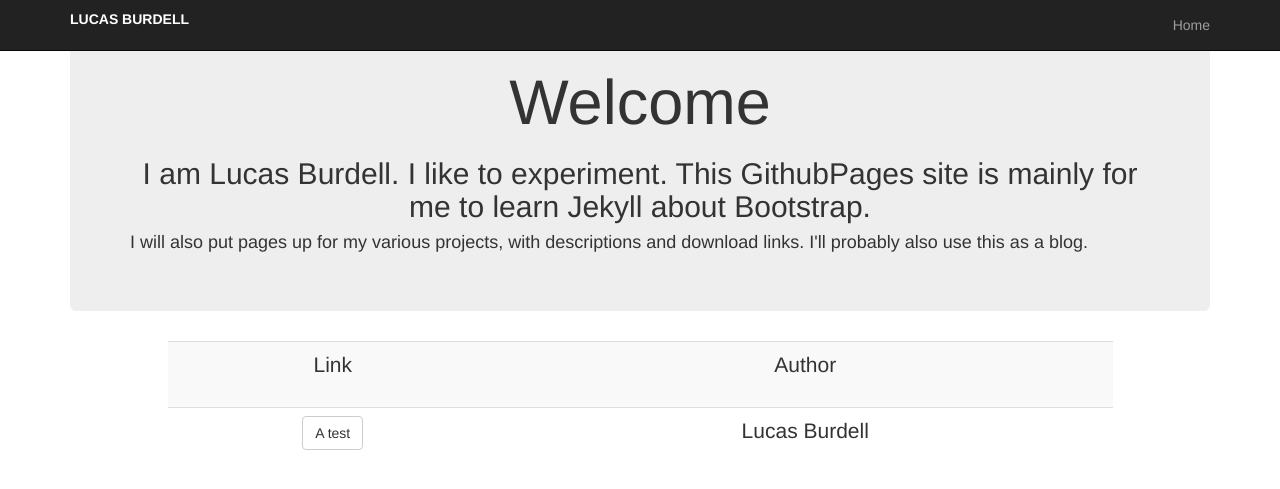
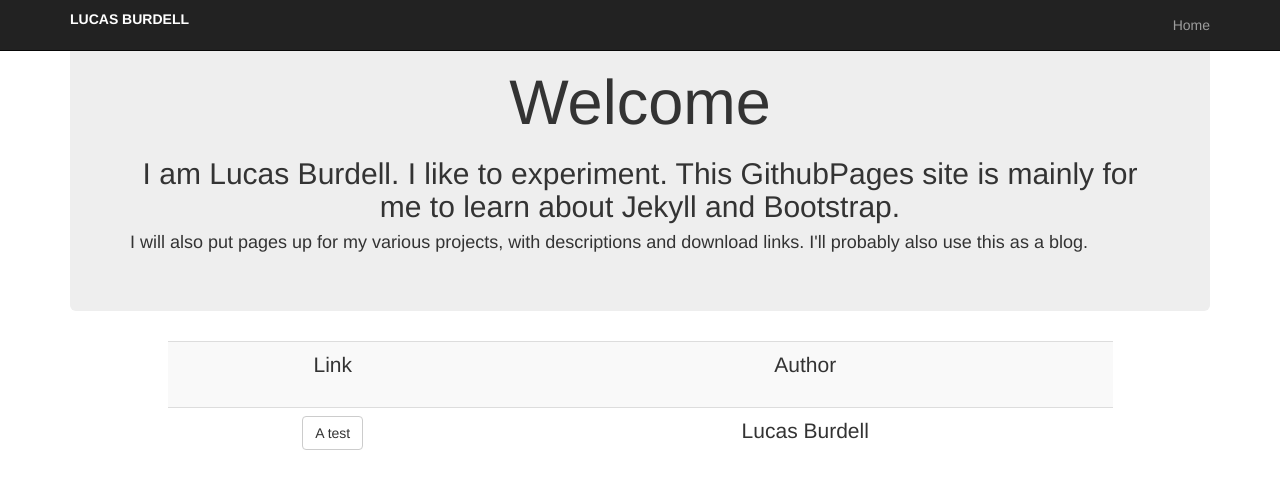
Before and after one commit to lucas-burdell/lucasburdell-blog, a Jekyll site: the page built from index.html, in a window 1280 px wide. Shown: the top 489 px of the page. Built offline with Jekyll 4.4.1, drawn with Linux system fonts in a browser that asks for light colours.

Commit message:
fix typo

```diff
--- a/index.html
+++ b/index.html
@@ -4,7 +4,7 @@ layout: default
 ---
 <div class="center jumbotron">
     <h1>Welcome</h1>
-    <h2 class="center">I am Lucas Burdell. I like to experiment. This GithubPages site is mainly for me to learn Jekyll about Bootstrap.</h2>
+    <h2 class="center">I am Lucas Burdell. I like to experiment. This GithubPages site is mainly for me to learn about Jekyll and Bootstrap.</h2>
     <h4 class="center">I will also put pages up for my various projects, with descriptions and download links. I'll probably also use this as a blog.</h4>
 </div>
 <div class="row">
```
